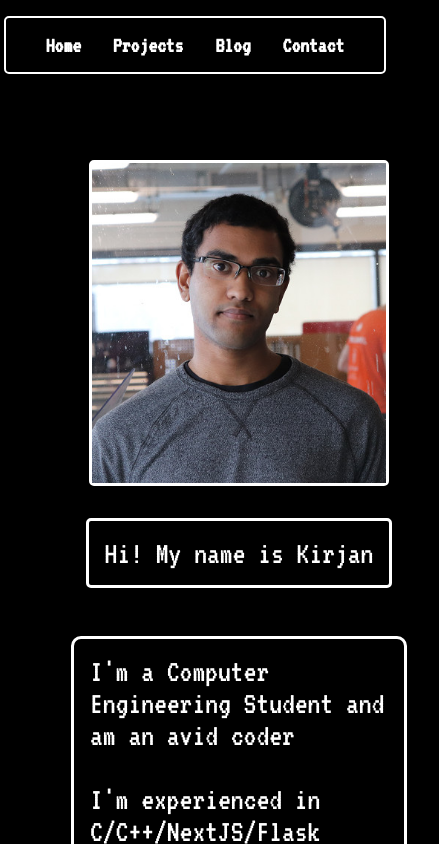
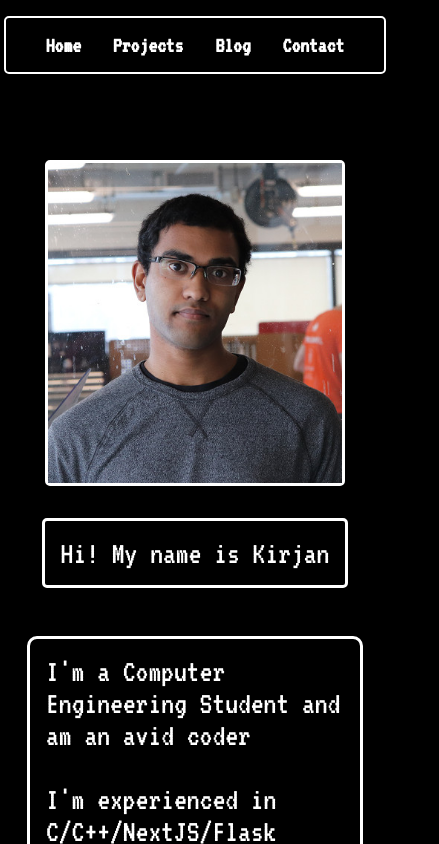
Before and after one commit to kprime21/kprime21-website, a Next.js app: page / in a window 390 px wide. Shown: the top 844 px of the page, 439 px wide, since content can reach past the window. Built offline with nearby package versions, Linux system fonts and the light colour scheme.

Commit message:
mobile display fix

```diff
--- a/components/Hero.tsx
+++ b/components/Hero.tsx
@@ -18,7 +18,7 @@ const HeroContainer = styled.div`
     align-items:center;
 
     @media only screen and (max-width: 890px) {
-
+    flex-direction:row;
     justify-content:center ;
     align-items:center ;
 
```
